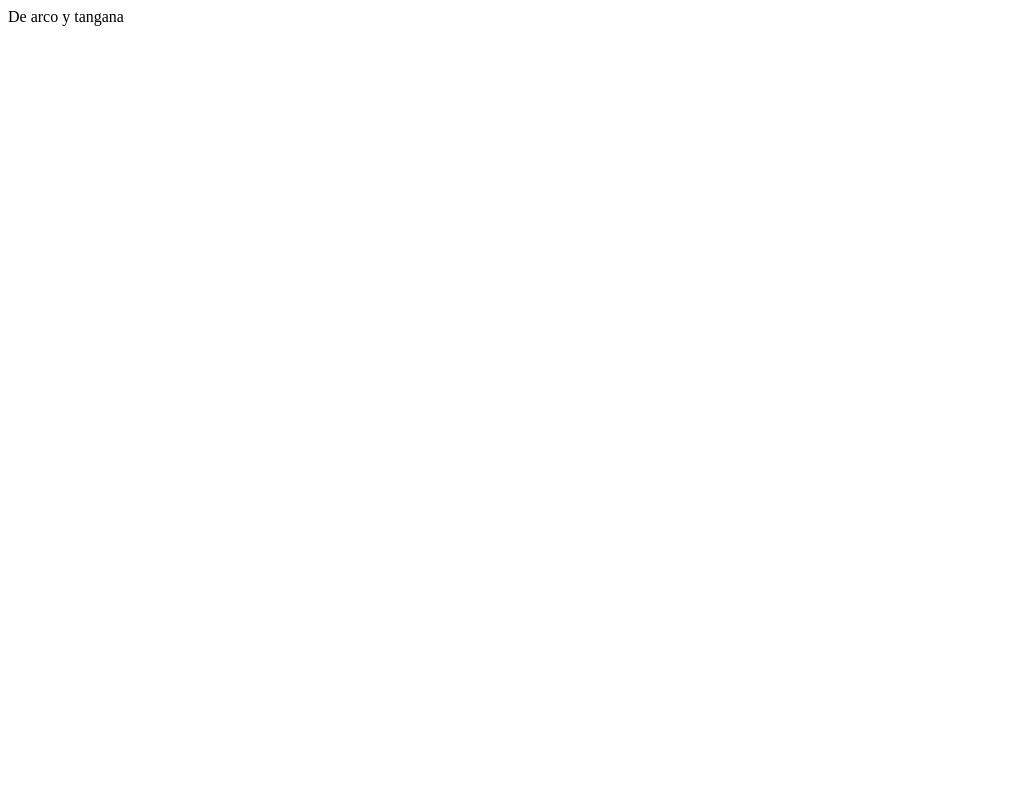
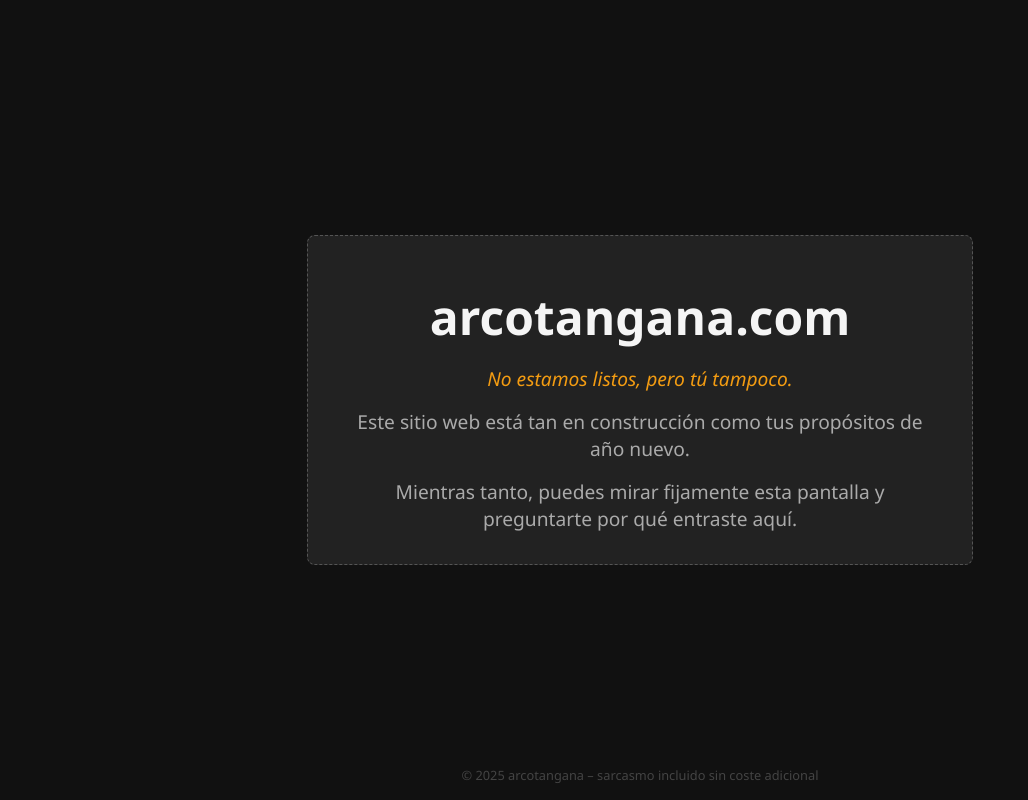
Before and after one commit to coriumalpha/arcotangana-site, a plain HTML site: page index.html in a window 1280 px wide. Shown: the whole page, without its empty margins (0-1028 px from the left). Drawn offline with Linux system fonts and the light colour scheme.

Commit message:
ChatGPT base proposal

```diff
--- /dev/null
+++ b/css/style.css
@@ -0,0 +1,43 @@
+body {
+  background: #111;
+  color: #f5f5f5;
+  font-family: 'Segoe UI', sans-serif;
+  display: flex;
+  flex-direction: column;
+  align-items: center;
+  justify-content: center;
+  height: 100vh;
+  margin: 0;
+  text-align: center;
+}
+
+h1 {
+  font-size: 3rem;
+  margin-bottom: 1rem;
+}
+
+p {
+  font-size: 1.2rem;
+  max-width: 600px;
+  margin: 0 auto 1rem;
+  color: #aaa;
+}
+
+.box {
+  padding: 1rem 2rem;
+  border: 1px dashed #555;
+  border-radius: 8px;
+  background-color: #222;
+}
+
+.mofa {
+  font-style: italic;
+  color: #f39c12;
+}
+
+footer {
+  position: absolute;
+  bottom: 1rem;
+  font-size: 0.8rem;
+  color: #444;
+}
--- a/index.html
+++ b/index.html
@@ -1,10 +1,19 @@
 <!DOCTYPE html>
-<html>
+<html lang="es">
 <head>
-    <meta charset="UTF-8" />
-    <title>Arcotangana</title>
+  <meta charset="UTF-8" />
+  <meta name="viewport" content="width=device-width, initial-scale=1.0" />
+  <title>arcotangana.com – En construcción permanente</title>
+  <link rel="stylesheet" href="css/style.css" />
 </head>
 <body>
-    De arco y tangana
+  <div class="box">
+    <h1>arcotangana.com</h1>
+    <p class="mofa">No estamos listos, pero tú tampoco.</p>
+    <p>Este sitio web está tan en construcción como tus propósitos de año nuevo.</p>
+    <p>Mientras tanto, puedes mirar fijamente esta pantalla y preguntarte por qué entraste aquí.</p>
+  </div>
+  <footer>© 2025 arcotangana – sarcasmo incluido sin coste adicional</footer>
+  <script src="js/main.js"></script>
 </body>
 </html>
--- /dev/null
+++ b/js/main.js
@@ -0,0 +1,2 @@
+// Esto no hace nada, pero te da sitio para empezar
+console.log("arcotangana.com listo para... algún día.");
```
